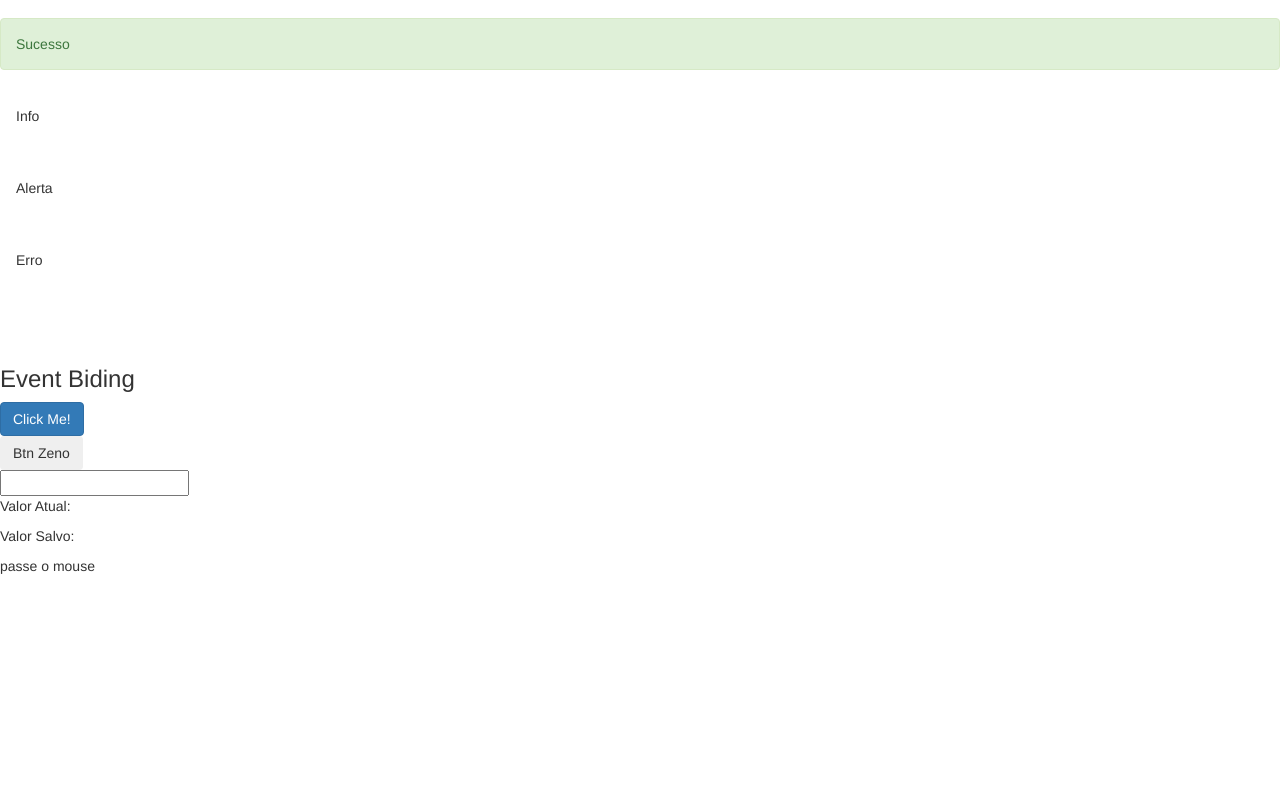
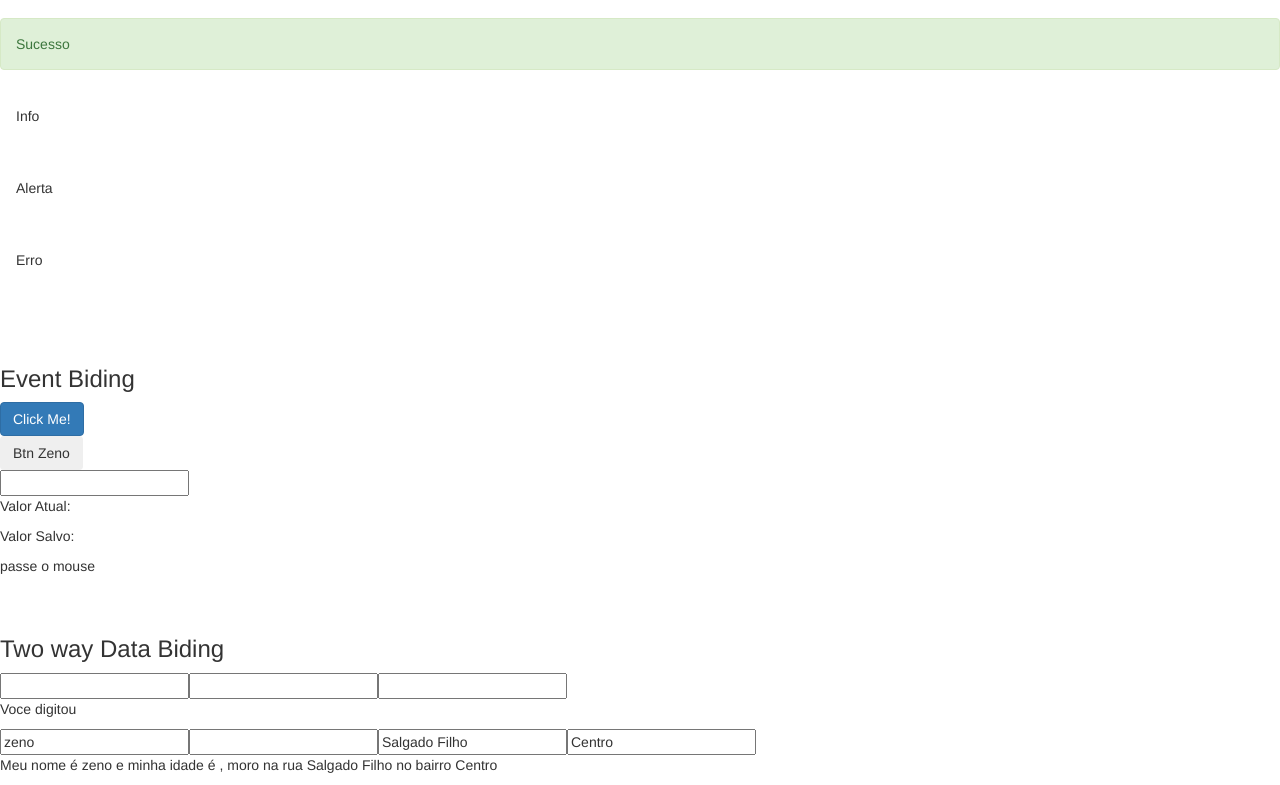
Before and after one commit to zenojr/data-biding-zeno, an Angular app: page / in a window 1280 px wide. Shown: the part 547-1332 px from the top of the page. Before the commit the page ends 1163 px from the top, so only its background shows below. Built offline with nearby package versions, Linux system fonts and the light colour scheme.

Commit message:
update project

```diff
--- a/src/app/app.module.ts
+++ b/src/app/app.module.ts
@@ -3,6 +3,7 @@ import { NgModule } from '@angular/core';
 
 import { AppComponent } from './app.component';
 import { DataBidingComponent } from './data-biding/data-biding.component';
+import { FormsModule } from '@angular/forms';
 
 @NgModule({
   declarations: [
@@ -10,7 +11,8 @@ import { DataBidingComponent } from './data-biding/data-biding.component';
     DataBidingComponent
   ],
   imports: [
-    BrowserModule
+    BrowserModule,
+    FormsModule
   ],
   providers: [],
   bootstrap: [AppComponent]
--- a/src/app/data-biding/data-biding.component.html
+++ b/src/app/data-biding/data-biding.component.html
@@ -66,3 +66,37 @@
   <br><br>
 
 </section>
+
+<section class="two-way-binding">
+  <article>
+    <h3>Two way Data Biding</h3>
+    <div>
+      <input type="text"
+        [value] = "nome"
+        (input) = "nome = $event.target.value"
+      />
+
+      <input type="text"
+      [ngModel]="nome"
+      (ngModelChange)="nome = $event"
+      />
+
+      <!--Two way data biding [()]-->
+      <input type="text"
+      [(ngModel)] = "nome"
+      />
+
+      <p>Voce digitou {{ nome }}</p>
+    </div>
+
+    <div>
+        <input type="text" [(ngModel)]='pessoa.nome' />
+        <input type="text" [(ngModel)]='pessoa.idade' />
+        <input type="text" [(ngModel)]='pessoa.endereco.rua' />
+        <input type="text" [(ngModel)]='pessoa.endereco.bairro' />
+      <p>Meu nome é {{ pessoa.nome }} e minha idade é {{pessoa.idade}}, moro na rua {{ pessoa.endereco.rua }} no bairro {{ pessoa.endereco.bairro }} </p>
+
+    </div>
+  </article>
+
+</section>
--- a/src/app/data-biding/data-biding.component.ts
+++ b/src/app/data-biding/data-biding.component.ts
@@ -14,6 +14,19 @@ export class DataBidingComponent implements OnInit {
   valorSalvo: string = '';
 
   isMouseOver: boolean = false;
+
+  // two way data biding
+
+  nome: string = '';
+
+  pessoa: any = {
+    nome: 'zeno',
+    idade: '',
+    endereco: {
+      rua: 'Salgado Filho',
+      bairro: 'Centro'
+    }
+  }
 
   getValor() {
     return 1;
```
